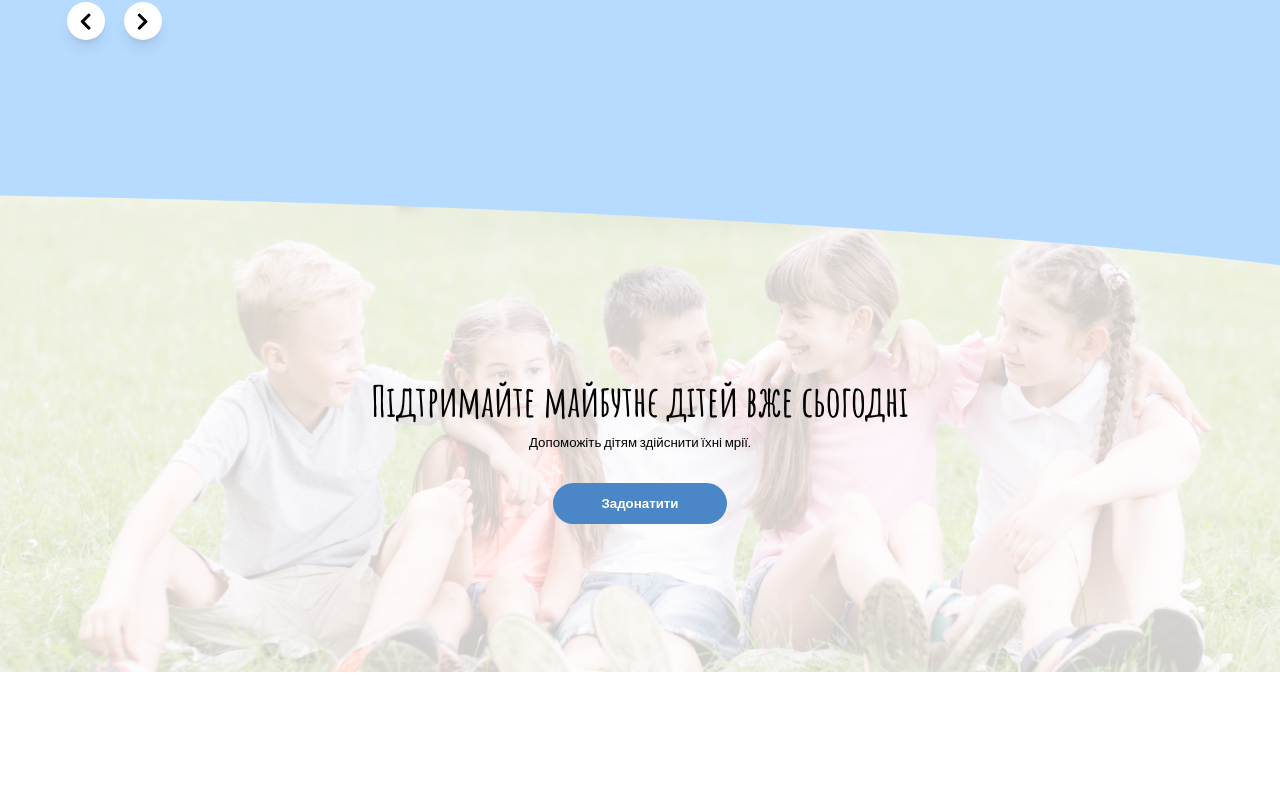
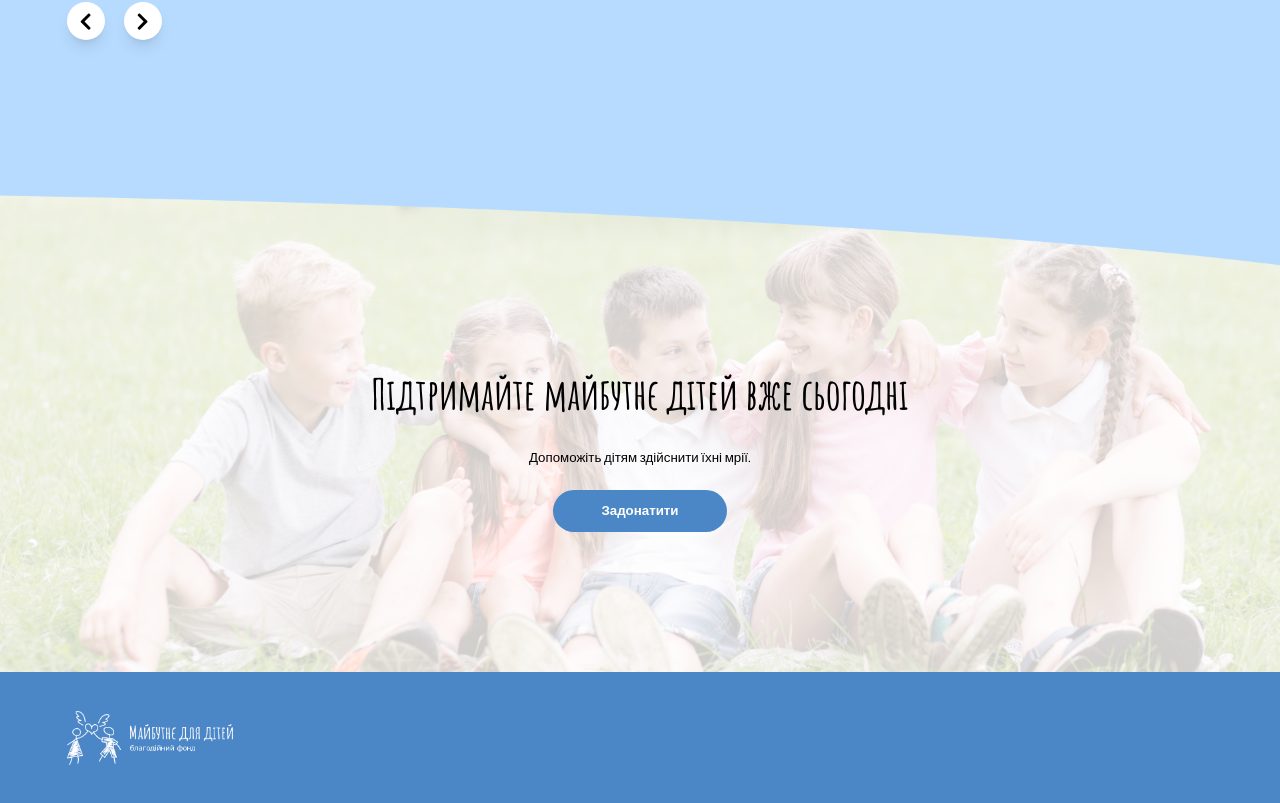
Before and after one commit to Odink923/SiteFUND, a Next.js app: page / in a window 1280 px wide. Shown: the part 4911-5714 px from the top of the page. Before the commit the page ends 5583 px from the top, so only its background shows below. Built offline with nearby package versions, Linux system fonts and the light colour scheme.

Commit message:
add footer

```diff
--- /dev/null
+++ b/src/app/components/Footer/Footer.tsx
@@ -0,0 +1,18 @@
+import Image from 'next/image';
+export default function Footer() {
+    return (
+       <div className="bg-[#4B86C6] lg:pl-[5.21vw] lg:pt-[4.89vh] lg:pb-[4.89vh]">
+         <Image
+                    src="/images/Logo.png" // Шлях до вашого зображення
+                    alt="Logo"
+                    width={250}
+                    height={82}
+                    className="object-cover
+                lg:w-[13.02vw] lg:h-[4.27vw]
+                " // Використання Tailwind класу через className
+        />
+
+
+       </div>
+    );
+}
--- a/src/app/components/SupportFuture/SupportFuture.tsx
+++ b/src/app/components/SupportFuture/SupportFuture.tsx
@@ -16,8 +16,8 @@ export default function SupportFuture() {
         {/* Overlaying Elements */}
         <div className="absolute inset-0 flex flex-col justify-center items-center pt-[3.39vw] ">
             <h1 className="font-amatic  lg:text-[3.33vw]">Підтримайте майбутнє дітей вже сьогодні</h1>
-            <p className="font-assistant lg:text-[1.04vw]">Допоможіть дітям здійснити їхні мрії.</p>
-            <button className='lg:w-[13.59vw] lg:h-[3.23vw] lg:text-[1.04vw] lg:mt-[2.34vw] bg-[#4B86C6] font-assistant font-semibold text-white justify-center items-center  rounded-[2.60vw]'>
+            <p className="font-assistant lg:text-[1.04vw] pt-[2.78vh]">Допоможіть дітям здійснити їхні мрії.</p>
+            <button className='lg:w-[13.59vw] lg:h-[3.23vw] lg:text-[1.04vw] mt-[2.78vh] bg-[#4B86C6] font-assistant font-semibold text-white justify-center items-center  rounded-[2.60vw]'>
                     Задонатити
                 </button>
         </div>
--- a/src/app/page.tsx
+++ b/src/app/page.tsx
@@ -1,6 +1,7 @@
 import AboutUs from "./components/AboutUs/AboutUs";
 import Carrousel from "./components/Carrousel/Carrousel"
 import DoSomethingGood from "./components/DoSomethingGood/DoSomethingGood";
+import Footer from "./components/Footer/Footer";
 import LastEvents from "./components/LastEvents/LastEvents";
 import OurPartners from "./components/OurPartners/OurPartners";
 import Reviews from "./components/Reviews/Reviews";
@@ -25,6 +26,7 @@ export default function Home() {
     <OurPartners></OurPartners>
     <Reviews></Reviews>
     <SupportFuture></SupportFuture>
+    <Footer></Footer>
     </main>
   );
 }
```
